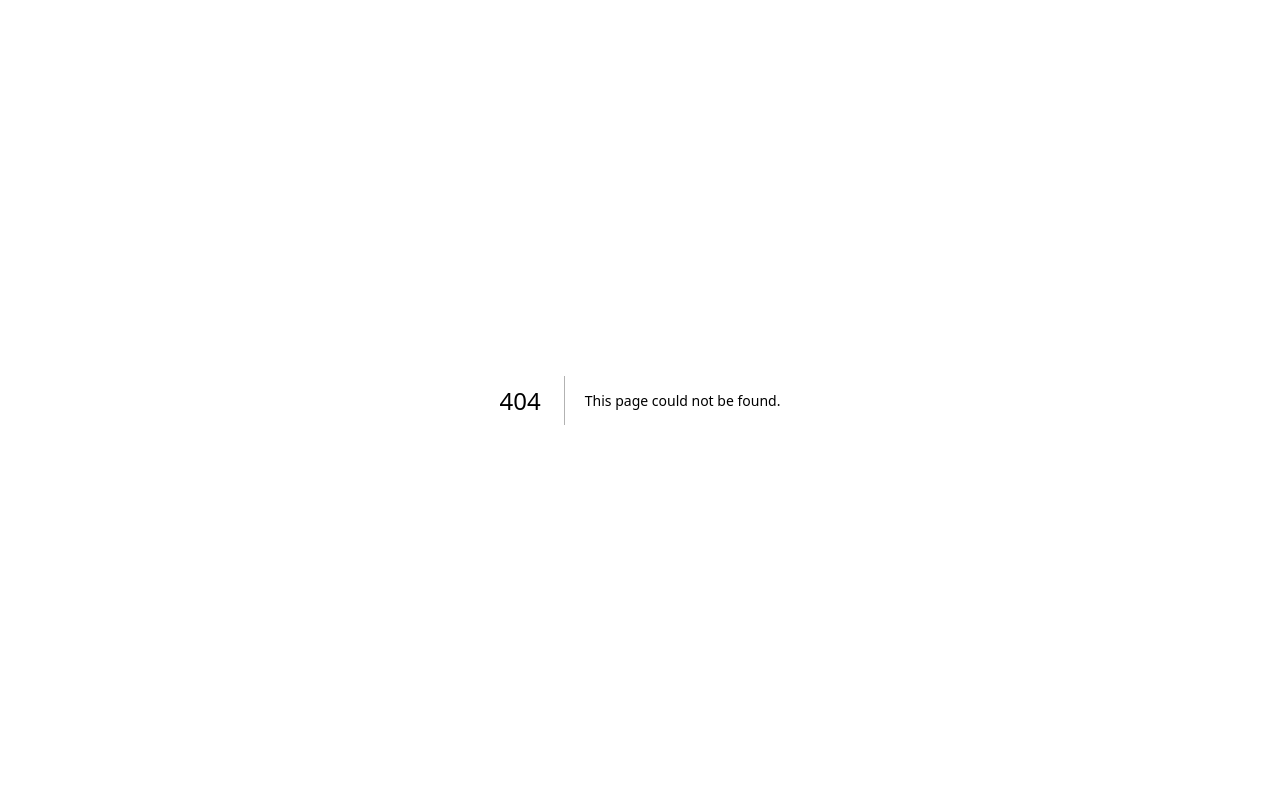
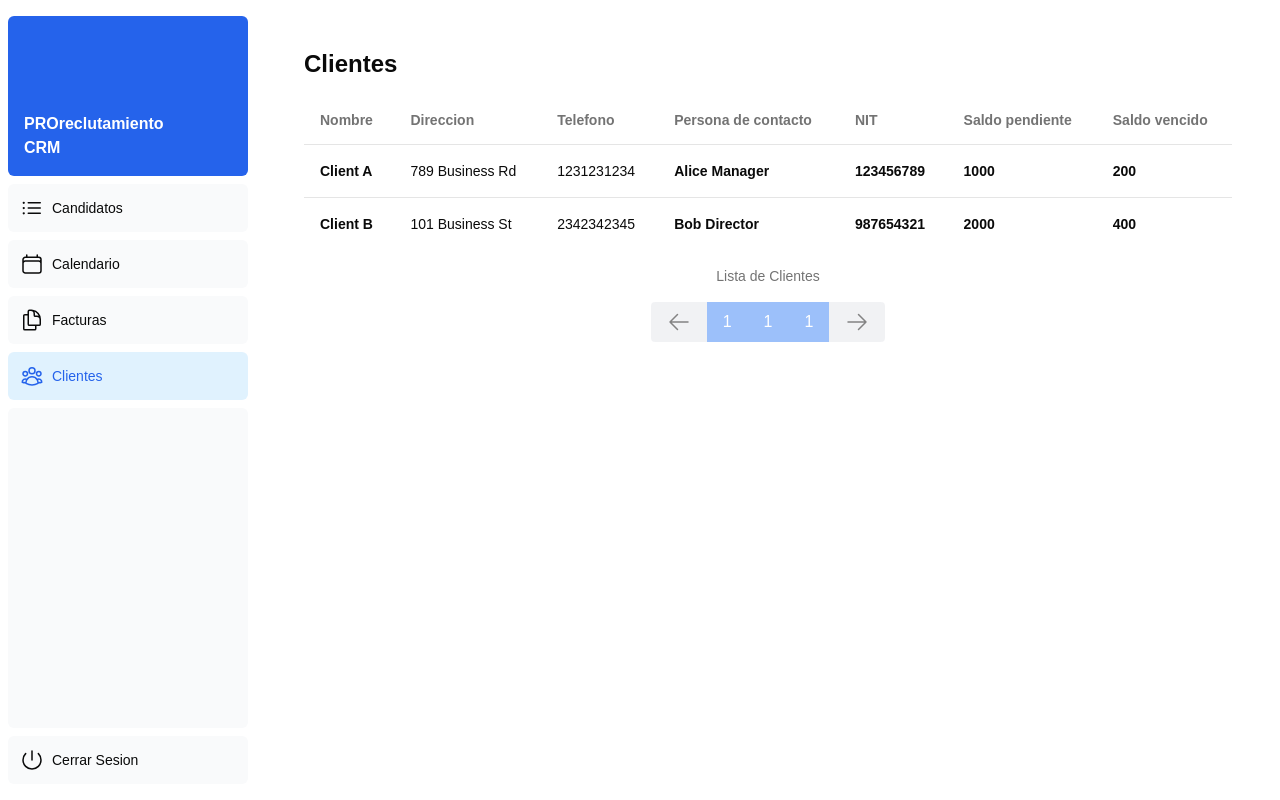
Before and after one commit to epehc/crm-frontend-v2, a Next.js app: page /dashboard/clientes in a window 1280 px wide. Before the commit this address had no page. Built offline with nearby package versions, Linux system fonts and the light colour scheme.

Commit message:
Baseline for the other pages (clients, invoices and dashboard)

```diff
--- /dev/null
+++ b/src/app/dashboard/clientes/page.tsx
@@ -0,0 +1,13 @@
+"use client";
+
+import ClientesTable from "@/components/ui/clientes/clientes-table";
+
+export default function ClientsPage() {
+
+    return (
+        <div>
+            <h1 className="text-2xl font-bold mb-4">Clientes</h1>
+            <ClientesTable />
+        </div>
+    );
+}
--- /dev/null
+++ b/src/app/dashboard/facturas/page.tsx
@@ -0,0 +1,3 @@
+export default function Page() {
+    return <p>Facturas Page</p>;
+}
--- /dev/null
+++ b/src/app/dashboard/page.tsx
@@ -0,0 +1,4 @@
+'use client'
+export default function Dashboard() {
+  return <div>Welcome to the Admin Dashboard</div>;
+}
--- /dev/null
+++ b/src/components/ui/clientes/cliente-row.tsx
@@ -0,0 +1,25 @@
+import {TableCell, TableRow} from "@/components/ui/table";
+import {Candidato} from "@/lib/definitions";
+import {useRouter} from "next/navigation";
+
+export default function CandidatoRow({candidato}: {candidato: Candidato}) {
+    const router = useRouter();
+
+    const handleRowClick = () => {
+        router.push(`/dashboard/candidatos/${candidato.candidato_id}`);
+    }
+
+    return(
+        <TableRow onClick={handleRowClick} style={{cursor: "pointer"}}>
+            <TableCell>{candidato.timestamp}</TableCell>
+            <TableCell><b>{candidato.nombre}</b></TableCell>
+            <TableCell><b>{candidato.puesto_aplicado}</b></TableCell>
+            <TableCell>{candidato.como_se_entero}</TableCell>
+            <TableCell>{candidato.genero}</TableCell>
+            <TableCell><b>{candidato.telefono_whatsapp}</b></TableCell>
+            <TableCell>{candidato.telefono}</TableCell>
+            <TableCell><b>{candidato.correo}</b></TableCell>
+            <TableCell><b>{candidato.aspiracion_salarial}</b></TableCell>
+        </TableRow>
+    )
+}
--- /dev/null
+++ b/src/components/ui/clientes/clientes-table.tsx
@@ -0,0 +1,54 @@
+'use client'
+
+import {Table, TableBody, TableCaption, TableHead, TableHeader, TableRow} from "@/components/ui/table"
+import { useState} from "react";
+import Pagination from "@/components/ui/global/pagination";
+import {dummyClientes} from "@/lib/dummy-data";
+import ClienteRow from "@/components/ui/candidatos/candidato-row";
+
+export default function ClientesTable() {
+    {
+        const [totalPages, setTotalPages] = useState(1);
+        const [currentPage, setCurrentPage] = useState(1);
+        const pageSize = 15;
+
+        const clientes = dummyClientes
+
+
+        const handlePageChange = (page: number) => {
+            setCurrentPage(page);
+        };
+
+        return (
+            <>
+                <Table>
+                    <TableCaption>Lista de Clientes</TableCaption>
+                    <TableHeader>
+                        <TableRow>
+                            <TableHead><b>Nombre</b></TableHead>
+                            <TableHead><b>Direccion</b></TableHead>
+                            <TableHead><b>Telefono</b></TableHead>
+                            <TableHead><b>Persona de contacto</b></TableHead>
+                            <TableHead><b>NIT</b></TableHead>
+                            <TableHead><b>Saldo pendiente</b></TableHead>
+                            <TableHead><b>Saldo vencido</b></TableHead>
+                        </TableRow>
+                    </TableHeader>
+                    <TableBody>
+                        {clientes.map((cliente) => (
+                            <ClienteRow key={cliente.client_id} cliente={cliente}/>
+                        ))}
+                    </TableBody>
+                </Table>
+                <Pagination
+                    currentPage={currentPage}
+                    totalPages={totalPages}
+                    onPageChange={handlePageChange}
+                />
+            </>
+
+
+        )
+
+    }
+}
```
